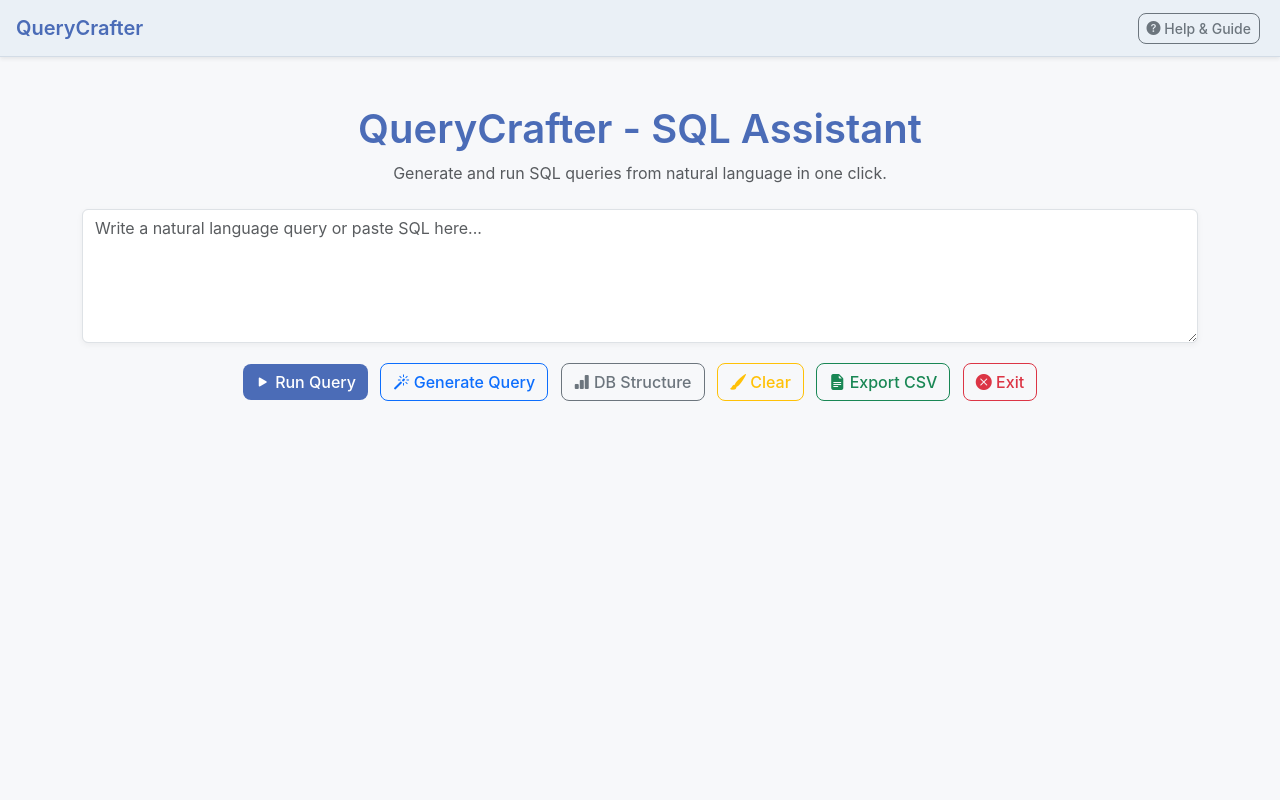
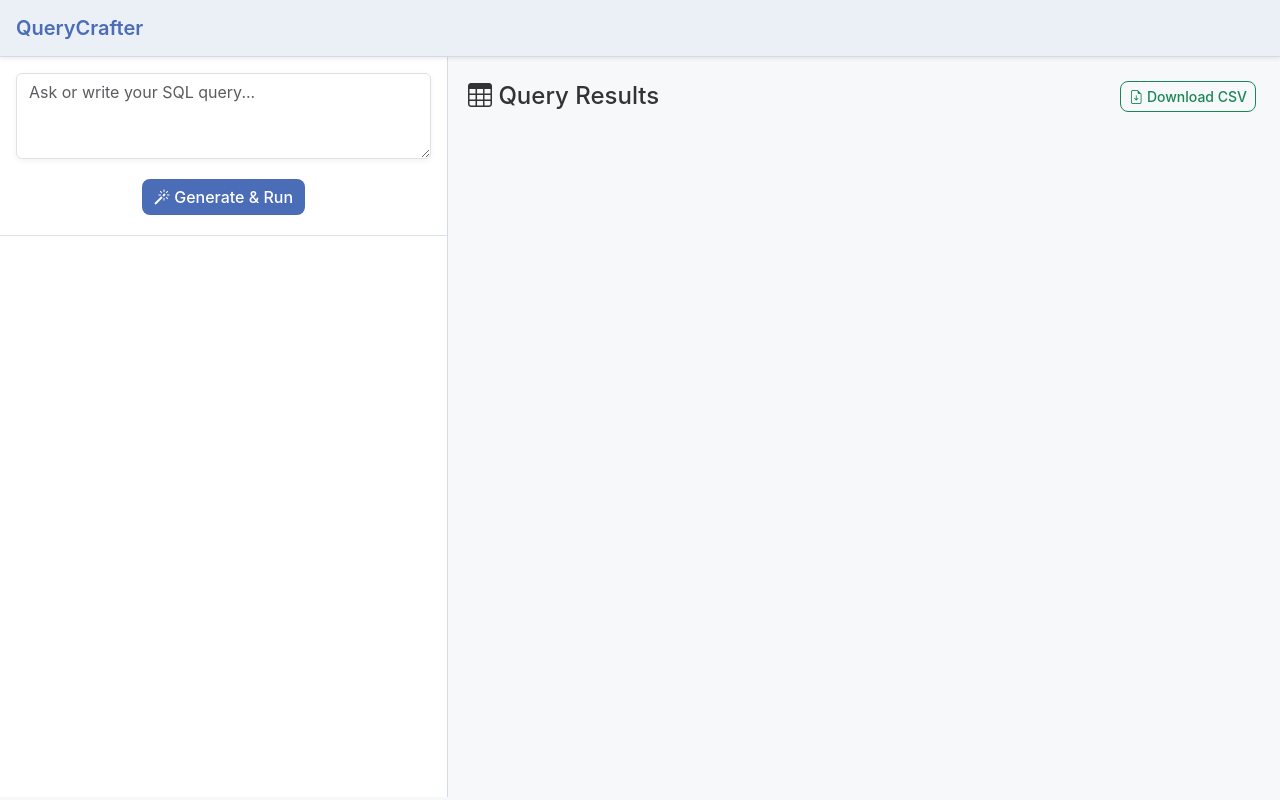
Before and after one commit to Matrixxboy/QueryCrafterApp, a Flask app: page / in a window 1280 px wide. Run offline with Flask 3, Linux system fonts and the light colour scheme; some libraries are stand-ins or nearby versions.

Commit message:
made new layout

```diff
--- a/web_app/templates/index.html
+++ b/web_app/templates/index.html
@@ -1,29 +1,70 @@
 <!DOCTYPE html>
 <html lang="en">
 <head>
-  <meta charset="UTF-8">
-  <meta name="viewport" content="width=device-width, initial-scale=1">
+  <meta charset="UTF-8" />
+  <meta name="viewport" content="width=device-width, initial-scale=1" />
   <title>QueryCrafter - SQL Assistant</title>
-  <link href="https://cdn.jsdelivr.net/npm/bootstrap@5.3.3/dist/css/bootstrap.min.css" rel="stylesheet">
-  <link href="https://cdn.jsdelivr.net/npm/bootstrap-icons@1.11.3/font/bootstrap-icons.min.css" rel="stylesheet">
+  <link href="https://cdn.jsdelivr.net/npm/bootstrap@5.3.3/dist/css/bootstrap.min.css" rel="stylesheet" />
+  <link href="https://cdn.jsdelivr.net/npm/bootstrap-icons@1.11.3/font/bootstrap-icons.min.css" rel="stylesheet" />
   <style>
     body {
       background-color: #f7f8fa;
       color: #333;
       font-family: "Inter", "Segoe UI", sans-serif;
     }
-    h1 {
-      color: #4b6cb7;
-      font-weight: 600;
-    }
+    h1 { color: #4b6cb7; font-weight: 600; }
     .navbar {
       background-color: #eaf0f6;
       border-bottom: 1px solid #d3dce6;
     }
-    .navbar-brand {
-      color: #4b6cb7 !important;
-      font-weight: 600;
+    .navbar-brand { color: #4b6cb7 !important; font-weight: 600; }
+
+    /* Layout */
+    .main-container {
+      display: flex;
+      height: calc(100vh - 60px);
+      overflow: hidden;
     }
+    .left-panel {
+      width: 35%;
+      border-right: 1px solid #d3dce6;
+      display: flex;
+      flex-direction: column;
+      overflow-y: auto;
+      background: #fff;
+    }
+    .right-panel {
+      width: 65%;
+      padding: 20px;
+      overflow-y: auto;
+    }
+    .query-item {
+      border-bottom: 1px solid #e0e6ed;
+      padding: 12px;
+      cursor: pointer;
+      transition: background 0.2s;
+    }
+    .query-item:hover {
+      background: #f5f7fa;
+    }
+    .query-item.active {
+      background: #eef3fc;
+      border-left: 4px solid #4b6cb7;
+    }
+    .query-item small {
+      display: block;
+      color: #666;
+    }
+    .query-body {
+      display: none;
+      padding: 8px;
+      background: #fafafa;
+      border-radius: 6px;
+      margin-top: 5px;
+      font-family: monospace;
+      white-space: pre-wrap;
+    }
+
     textarea {
       background-color: #ffffff !important;
       color: #333 !important;
@@ -31,50 +72,35 @@
       border-radius: 0.6rem;
       box-shadow: 0 2px 6px rgba(0,0,0,0.05);
     }
-    textarea:focus {
-      border-color: #4b6cb7;
-      box-shadow: 0 0 0 3px rgba(75,108,183,0.15);
-    }
+
     .btn {
       border-radius: 0.5rem;
       margin: 0.25rem;
       font-weight: 500;
     }
-    .btn-primary {
-      background-color: #4b6cb7;
-      border: none;
-    }
-    .btn-primary:hover {
-      background-color: #3c5aa6;
-    }
+    .btn-primary { background-color: #4b6cb7; border: none; }
+    .btn-primary:hover { background-color: #3c5aa6; }
+
     .table {
       background-color: #fff;
       border-radius: 0.5rem;
-      overflow: hidden;
       box-shadow: 0 2px 10px rgba(0,0,0,0.05);
     }
+
     #loader-overlay {
-      position: fixed;
-      top: 0;
-      left: 0;
-      width: 100%;
-      height: 100%;
+      position: fixed; top: 0; left: 0;
+      width: 100%; height: 100%;
       background-color: rgba(0, 0, 0, 0.5);
       backdrop-filter: blur(5px);
-      z-index: 1040;
-      display: none;
+      z-index: 1040; display: none;
     }
     #loader {
-      position: fixed;
-      top: 50%;
-      left: 50%;
+      position: fixed; top: 50%; left: 50%;
       transform: translate(-50%, -50%);
       z-index: 1050;
     }
     .spinner-border {
-      width: 3rem;
-      height: 3rem;
-      color: #4b6cb7;
+      width: 3rem; height: 3rem; color: #4b6cb7;
     }
   </style>
 </head>
@@ -82,44 +108,7 @@
   <!-- Navbar -->
   <nav class="navbar navbar-light shadow-sm px-3">
     <a class="navbar-brand" href="#"><i class="bi bi-brain-fill"></i> QueryCrafter</a>
-    <button class="btn btn-outline-secondary btn-sm" data-bs-toggle="modal" data-bs-target="#helpModal"><i class="bi bi-question-circle-fill"></i> Help & Guide</button>
   </nav>
-
-  <!-- Help Modal -->
-  <div class="modal fade" id="helpModal" tabindex="-1" aria-labelledby="helpModalLabel" aria-hidden="true">
-    <div class="modal-dialog modal-lg">
-      <div class="modal-content">
-        <div class="modal-header">
-          <h5 class="modal-title" id="helpModalLabel">Help & Guide</h5>
-          <button type="button" class="btn-close" data-bs-dismiss="modal" aria-label="Close"></button>
-        </div>
-        <div class="modal-body">
-          <h6>Welcome to QueryCrafter!</h6>
-          <p>This tool helps you interact with your database using natural language.</p>
-          <hr>
-          <h6>Actions:</h6>
-          <ul>
-            <li><b>Run Query:</b> Executes the SQL query in the text area.</li>
-            <li><b>Generate Query:</b> Generates an SQL query from your natural language input.</li>
-            <li><b>Show DB Structure:</b> Displays the structure of the connected database.</li>
-            <li><b>Clear:</b> Clears the text area and the results table.</li>
-            <li><b>Export to CSV:</b> Exports the current results to a CSV file.</li>
-            <li><b>Exit:</b> Closes the application.</li>
-          </ul>
-          <hr>
-          <h6>Tips:</h6>
-          <ul>
-            <li>For generating queries, be as specific as possible in your natural language input.</li>
-            <li>You can edit the generated SQL before running it.</li>
-            <li>The database connection settings are configured in the <code>.env</code> file.</li>
-          </ul>
-        </div>
-        <div class="modal-footer">
-          <button type="button" class="btn btn-secondary" data-bs-dismiss="modal">Close</button>
-        </div>
-      </div>
-    </div>
-  </div>
 
   <!-- Loader -->
   <div id="loader-overlay"></div>
@@ -150,30 +139,34 @@
   </div>
 
   <!-- Main Content -->
-  <div class="container py-5">
-    <div class="text-center mb-4">
-      <h1><i class="bi bi-brain-fill"></i> QueryCrafter - SQL Assistant</h1>
-      <p class="text-muted">Generate and run SQL queries from natural language in one click.</p>
+  <div class="main-container">
+    <!-- Left Chat Panel -->
+    <div class="left-panel">
+      <div class="p-3 border-bottom">
+        <textarea id="query-input" class="form-control mb-3" rows="3" placeholder="Ask or write your SQL query..."></textarea>
+        <div class="d-flex justify-content-center">
+          <button class="btn btn-primary" onclick="handleAction('generate_query')"><i class="bi bi-magic"></i> Generate & Run</button>
+        </div>
+      </div>
+      <div id="query-history" class="flex-grow-1 overflow-auto">
+        <!-- Query history will appear here -->
+      </div>
     </div>
 
-    <div class="mb-3">
-      <textarea id="query-input" class="form-control" rows="5" placeholder="Write a natural language query or paste SQL here..."></textarea>
+    <!-- Right Results Panel -->
+    <div class="right-panel">
+      <div class="d-flex justify-content-between align-items-center mb-3">
+        <h4 class="mb-0"><i class="bi bi-table"></i> Query Results</h4>
+        <button class="btn btn-outline-success btn-sm" onclick="downloadCSV()">
+          <i class="bi bi-file-earmark-arrow-down"></i> Download CSV
+        </button>
       </div>
-
-    <div class="text-center mb-4">
-      <button class="btn btn-primary" onclick="handleAction('run_query')"><i class="bi bi-play-fill"></i> Run Query</button>
-      <button class="btn btn-outline-primary" onclick="handleAction('generate_query')"><i class="bi bi-magic"></i> Generate Query</button>
-      <button class="btn btn-outline-secondary" onclick="handleAction('show_db_structure')"><i class="bi bi-bar-chart-fill"></i> DB Structure</button>
-      <button class="btn btn-outline-warning" onclick="handleAction('clear')"><i class="bi bi-brush-fill"></i> Clear</button>
-      <button class="btn btn-outline-success" onclick="handleAction('export_csv')"><i class="bi bi-file-earmark-text-fill"></i> Export CSV</button>
-      <button class="btn btn-outline-danger" onclick="handleAction('exit')"><i class="bi bi-x-circle-fill"></i> Exit</button>
-    </div>
-
       <div class="table-responsive">
         <table class="table table-bordered" id="results-table">
           <thead class="table-light"></thead>
           <tbody></tbody>
         </table>
+      </div>
     </div>
   </div>
 
@@ -184,14 +177,14 @@
     const successToast = new bootstrap.Toast(document.getElementById('success-toast'));
     const errorToast = new bootstrap.Toast(document.getElementById('error-toast'));
 
-    function showLoader() {
-      loader.style.display = 'block';
-      loaderOverlay.style.display = 'block';
-    }
-    function hideLoader() {
-      loader.style.display = 'none';
-      loaderOverlay.style.display = 'none';
-    }
+    const historyContainer = document.getElementById('query-history');
+    const queryInput = document.getElementById('query-input');
+    const thead = document.querySelector('#results-table thead');
+    const tbody = document.querySelector('#results-table tbody');
+    let queryHistory = [];
+
+    function showLoader() { loader.style.display = 'block'; loaderOverlay.style.display = 'block'; }
+    function hideLoader() { loader.style.display = 'none'; loaderOverlay.style.display = 'none'; }
 
     function showSuccess(message) {
       document.querySelector('#success-toast .toast-body').textContent = message;
@@ -202,120 +195,114 @@
       errorToast.show();
     }
 
-    function handleAction(action) {
-      const queryInput = document.getElementById('query-input');
-      const table = document.getElementById('results-table');
-      const thead = table.querySelector('thead');
-      const tbody = table.querySelector('tbody');
-
-      if (action === 'clear') {
-        queryInput.value = '';
-        thead.innerHTML = '';
-        tbody.innerHTML = '';
-        return;
-      }
-      if (action === 'exit') {
-        if (confirm('Exit QueryCrafter?')) window.location.href = 'about:blank';
-        return;
-      }
-      if (action === 'export_csv') {
-        const headers = Array.from(thead.querySelectorAll('th')).map(th => th.textContent);
-        const rows = Array.from(tbody.querySelectorAll('tr')).map(tr =>
-          Array.from(tr.querySelectorAll('td')).map(td => td.textContent)
-        );
-
-        if (rows.length === 0) {
-          showError('No data to export.');
-          return;
-        }
-
-        const data = rows.map(row => {
-          let rowData = {};
-          headers.forEach((header, i) => {
-            rowData[header] = row[i];
-          });
-          return rowData;
-        });
-
-        const form = document.createElement('form');
-        form.method = 'POST';
-        form.action = '/api';
-
-        const actionInput = document.createElement('input');
-        actionInput.type = 'hidden';
-        actionInput.name = 'action';
-        actionInput.value = 'export_csv';
-        form.appendChild(actionInput);
-
-        const dataInput = document.createElement('input');
-        dataInput.type = 'hidden';
-        dataInput.name = 'data';
-        dataInput.value = JSON.stringify(data);
-        form.appendChild(dataInput);
-
-        document.body.appendChild(form);
-        form.submit();
-        document.body.removeChild(form);
-
-        return;
-      }
-
-      let formData = new FormData();
-      formData.append('action', action);
-      if (action === 'run_query') formData.append('query', queryInput.value);
-      else if (action === 'generate_query') formData.append('question', queryInput.value);
+    async function handleAction(action) {
+      const question = queryInput.value.trim();
+      if (!question) return showError("Please enter a question or query.");
 
       showLoader();
-      fetch('/api', { method: 'POST', body: formData })
-        .then(response => response.ok ? response.json() : Promise.reject('Server error'))
-        .then(data => {
+
+      try {
+        // Step 1: Generate Query
+        const formData = new FormData();
+        formData.append("action", "generate_query");
+        formData.append("question", question);
+
+        const genRes = await fetch("/api", { method: "POST", body: formData });
+        const genData = await genRes.json();
+
+        if (!genData.query) throw new Error("Failed to generate query.");
+
+        const sqlQuery = genData.query;
+
+        // Step 2: Execute Query
+        const runData = new FormData();
+        runData.append("action", "run_query");
+        runData.append("query", sqlQuery);
+
+        const execRes = await fetch("/api", { method: "POST", body: runData });
+        const execData = await execRes.json();
+
         hideLoader();
-          thead.innerHTML = ''; tbody.innerHTML = '';
+        if (execData.error) return showError(execData.error);
 
-          if (data.error) showError(data.error);
-          else if (data.message) showSuccess(data.message);
-          else if (data.query) queryInput.value = data.query;
-          else if (data.columns && data.rows) {
-            const headerRow = document.createElement('tr');
-            data.columns.forEach(col => {
-              const th = document.createElement('th');
+        // Step 3: Display results
+        thead.innerHTML = "";
+        tbody.innerHTML = "";
+        if (execData.columns && execData.rows) {
+          const headerRow = document.createElement("tr");
+          execData.columns.forEach(col => {
+            const th = document.createElement("th");
             th.textContent = col;
             headerRow.appendChild(th);
           });
           thead.appendChild(headerRow);
-            data.rows.forEach(row => {
-              const tr = document.createElement('tr');
+          execData.rows.forEach(row => {
+            const tr = document.createElement("tr");
             row.forEach(cell => {
-                const td = document.createElement('td');
+              const td = document.createElement("td");
               td.textContent = cell;
               tr.appendChild(td);
             });
             tbody.appendChild(tr);
           });
-          } else if (data.structure) {
-            const headerRow = document.createElement('tr');
-            ['Table Name', 'Column Name', 'Data Type'].forEach(col => {
-              const th = document.createElement('th');
-              th.textContent = col;
-              headerRow.appendChild(th);
-            });
-            thead.appendChild(headerRow);
-            data.structure.forEach(table => {
-              table.columns.forEach((col, i) => {
-                const tr = document.createElement('tr');
-                tr.innerHTML = `
-                  <td>${i === 0 ? table.table_name : ''}</td>
-                  <td>${col[0]}</td>
-                  <td>${col[1]}</td>`;
-                tbody.appendChild(tr);
-              });
+        }
+
+        // Step 4: Save to history
+        const entry = { question, query: sqlQuery, timestamp: new Date().toLocaleTimeString() };
+        queryHistory.unshift(entry);
+        renderHistory();
+        showSuccess("Query generated and executed successfully!");
+      } catch (err) {
+        hideLoader();
+        showError("Something went wrong. Please try again.");
+      }
+    }
+
+    function renderHistory() {
+      historyContainer.innerHTML = "";
+      queryHistory.forEach((q) => {
+        const div = document.createElement("div");
+        div.classList.add("query-item");
+        div.innerHTML = `
+          <strong>${q.question}</strong>
+          <small>${q.timestamp}</small>
+          <div class="query-body">${q.query}</div>
+        `;
+        div.onclick = () => {
+          document.querySelectorAll(".query-item").forEach(item => item.classList.remove("active"));
+          div.classList.toggle("active");
+          const body = div.querySelector(".query-body");
+          body.style.display = body.style.display === "block" ? "none" : "block";
+          queryInput.value = q.query;
+        };
+        historyContainer.appendChild(div);
       });
     }
-        })
-        .catch(err => {
-          hideLoader();
-          showError('Server not responding. Please try again.');
+
+    // ✅ CSV Export Function
+    function downloadCSV() {
+      const rows = [];
+      const headers = Array.from(thead.querySelectorAll('th')).map(th => th.textContent);
+      if (headers.length === 0) return showError("No table data available to download.");
+
+      rows.push(headers.join(","));
+      Array.from(tbody.querySelectorAll('tr')).forEach(tr => {
+        const cols = Array.from(tr.querySelectorAll('td')).map(td => `"${td.textContent.replace(/"/g, '""')}"`);
+        rows.push(cols.join(","));
       });
+
+      const csvContent = rows.join("\n");
+      const blob = new Blob([csvContent], { type: "text/csv;charset=utf-8;" });
+      const url = URL.createObjectURL(blob);
+
+      const a = document.createElement("a");
+      a.href = url;
+      a.download = "query_results.csv";
+      document.body.appendChild(a);
+      a.click();
+      document.body.removeChild(a);
+
+      showSuccess("CSV file downloaded successfully!");
     }
   </script>
 </body>
```
Also changed, not shown: SavedData/db_structure.json (+30 -18 lines). Lines whose indentation alone changed are shown as unchanged.
